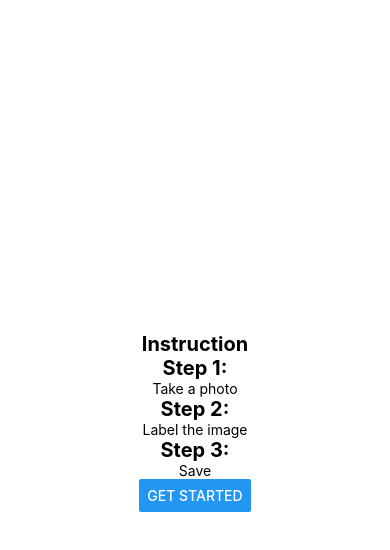
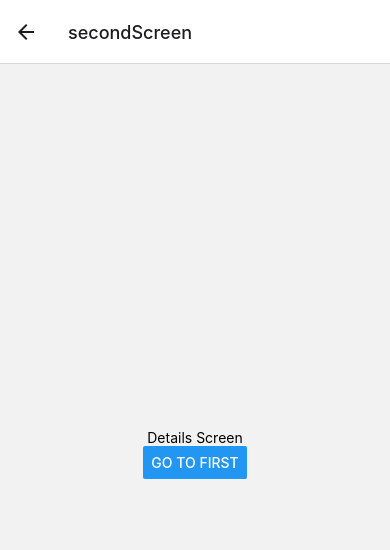
Before and after one commit to mirsahib/Object-Anotation-App, a React Native app: screen /secondScreen in a window 390 px wide. Shown: the top 550 px of the page. Built offline with nearby package versions, Linux system fonts and the light colour scheme.

Commit message:
:truck: modularizing app component

```diff
--- a/App.js
+++ b/App.js
@@ -1,31 +1,12 @@
-import { StatusBar } from 'expo-status-bar';
-import React from 'react';
-import { StyleSheet, Text, View,Button } from 'react-native';
+// In App.js in a new project
 
-export default function App() {
+import * as React from 'react';
+import AppContainer from './components';
+
+function App() {
   return (
-    <View style={styles.container}>
-      <Text style = {styles.titleText}>Instruction</Text>
-      <Text style = {styles.titleText}>Step 1:</Text><Text>Take a photo</Text>
-      <Text style = {styles.titleText}>Step 2:</Text><Text>Label the image</Text>
-      <Text style = {styles.titleText}>Step 3:</Text><Text>Save</Text>
-      <Button
-        title="Get Started"
-        onPress={() => Alert.alert('Simple Button pressed')}
-      />
-    </View>
+    <AppContainer/>
   );
 }
 
-const styles = StyleSheet.create({
-  container: {
-    flex: 1,
-    backgroundColor: '#fff',
-    alignItems: 'center',
-    justifyContent: 'center',
-  },
-  titleText: {
-    fontSize: 20,
-    fontWeight: "bold"
-  }
-});
+export default App;
--- a/components/firstScreen.js
+++ b/components/firstScreen.js
@@ -1,7 +1,7 @@
 import React from 'react';
-import { StyleSheet, Text, View,Button,Alert} from 'react-native';
+import { StyleSheet, Text, View, Button, Alert } from 'react-native';
 
-export default function firstScreen() {
+export default function firstScreen({ navigation }) {
     return (
         <View style={styles.container}>
             <Text style={styles.titleText}>Instruction</Text>
@@ -9,9 +9,22 @@
             <Text style={styles.titleText}>Step 2:</Text><Text>Label the image</Text>
             <Text style={styles.titleText}>Step 3:</Text><Text>Save</Text>
             <Button
-                title="Get Started"
-                onPress={() => Alert.alert('Simple Button pressed')}
+                title="Go to Second"
+                onPress={() => navigation.navigate('secondScreen')}
             />
         </View>
     )
 }
+
+const styles = StyleSheet.create({
+    container: {
+        flex: 1,
+        backgroundColor: '#fff',
+        alignItems: 'center',
+        justifyContent: 'center',
+    },
+    titleText: {
+        fontSize: 20,
+        fontWeight: "bold"
+    }
+});
--- /dev/null
+++ b/components/index.js
@@ -0,0 +1,19 @@
+import * as React from 'react';
+import { NavigationContainer } from '@react-navigation/native';
+import { createNativeStackNavigator } from '@react-navigation/native-stack';
+import firstScreen from './firstScreen'
+import secondScreen from './secondScreen'
+
+
+
+const Stack = createNativeStackNavigator();
+export default function AppContainer() {
+    return (
+        <NavigationContainer>
+            <Stack.Navigator>
+                <Stack.Screen name="firstScreen" component={firstScreen} />
+                <Stack.Screen name="secondScreen" component={secondScreen} />
+            </Stack.Navigator>
+        </NavigationContainer>
+    )
+}
--- /dev/null
+++ b/components/secondScreen.js
@@ -0,0 +1,14 @@
+import React from 'react';
+import { StyleSheet, Text, View, Button, Alert } from 'react-native';
+
+export default function DetailsScreen({ navigation }) {
+    return (
+      <View style={{ flex: 1, alignItems: 'center', justifyContent: 'center' }}>
+        <Text>Details Screen</Text>
+        <Button
+          title="Go to First"
+          onPress={() => navigation.navigate('firstScreen')}
+        />
+      </View>
+    );
+  }
```
